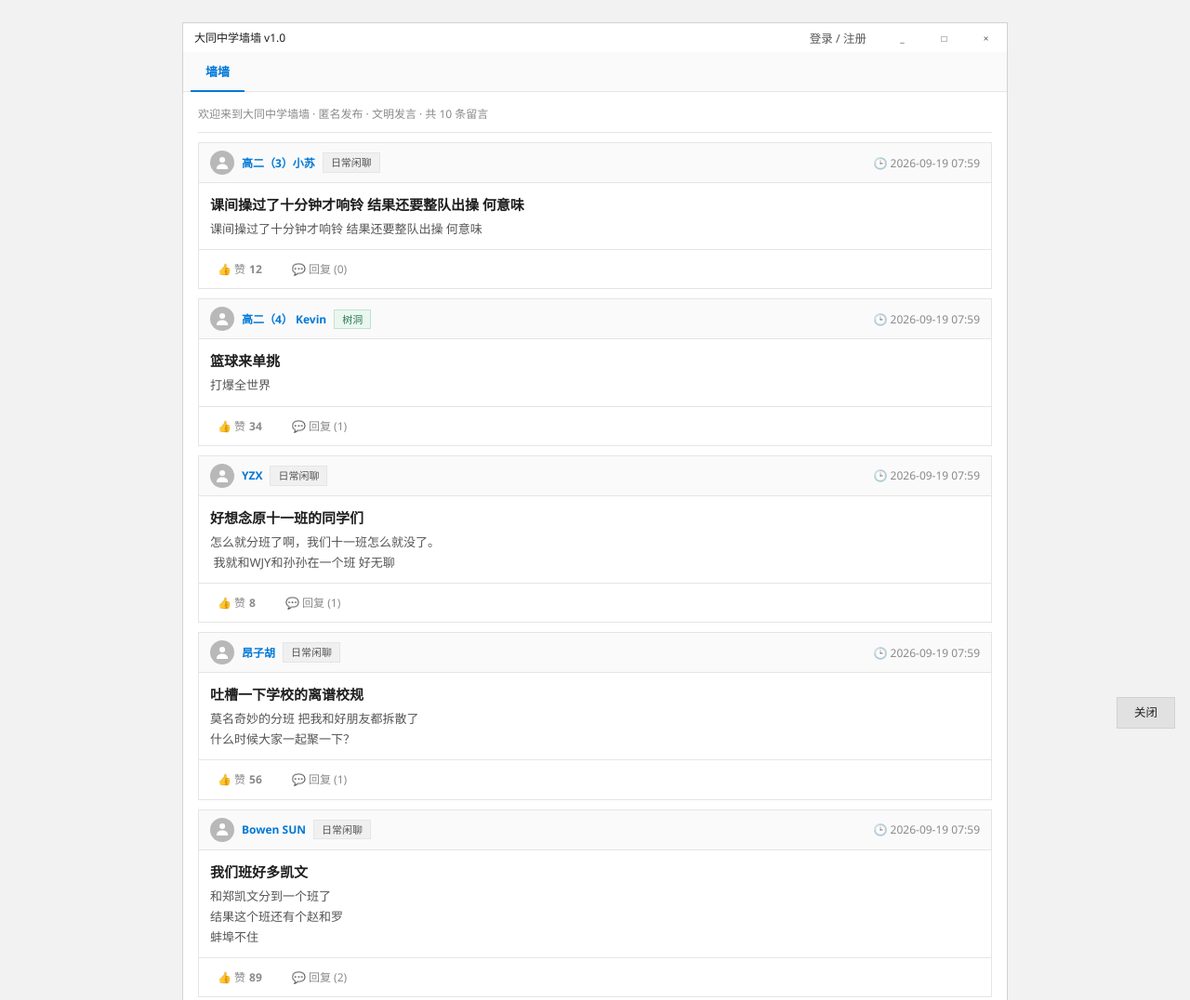
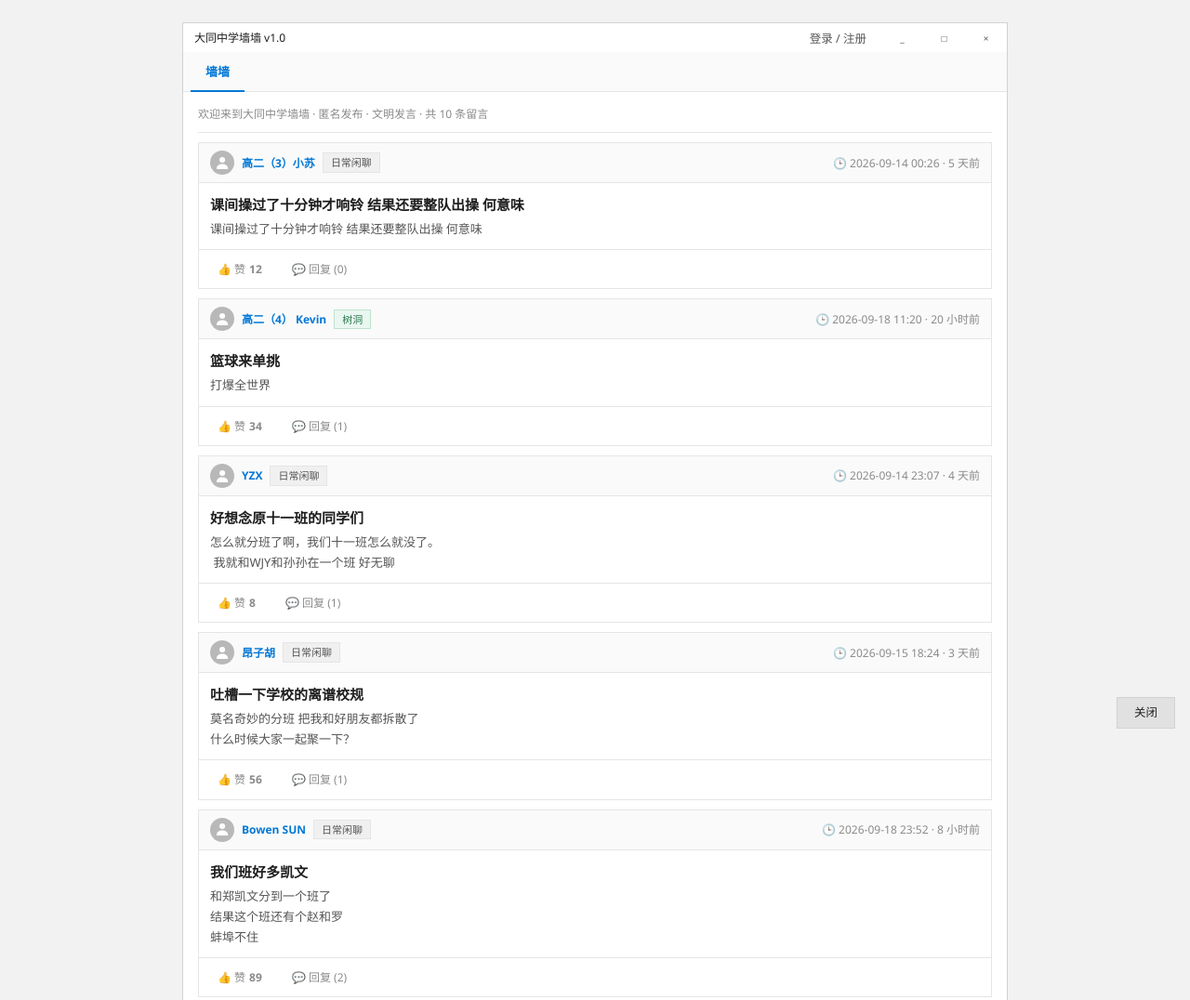
Before and after one commit to AllenHawk0707/arg2, a plain HTML site: page 校园闲聊墙.html in a window 1280 px wide. Shown: the top 1076 px of the page at 93% size. Drawn offline with Linux system fonts and the light colour scheme.

Commit message:
Assign each post a random timestamp from a few days ago

```diff
--- a/校园闲聊墙.html
+++ b/校园闲聊墙.html
@@ -703,12 +703,44 @@ function savePosts(posts){
     try { localStorage.setItem(STORE_KEY, JSON.stringify(posts)); } catch(e){}
 }
 
-var posts = loadPosts() || SEED_POSTS.map(function(p){ p.id = 'seed_'+Math.random().toString(36).slice(2); return p; });
+var posts = (function(){
+    var loaded = loadPosts();
+    if(loaded) {
+        loaded.forEach(function(p){ if(!p.createdAt) p.createdAt = randomPastTime(); });
+        return loaded;
+    }
+    return SEED_POSTS.map(function(p){
+        p.id = 'seed_'+Math.random().toString(36).slice(2);
+        p.createdAt = randomPastTime();
+        return p;
+    });
+})();
 
 function nowStr(){
     var d = new Date();
     function p(n){ return (n<10?'0':'')+n; }
     return d.getFullYear()+'-'+p(d.getMonth()+1)+'-'+p(d.getDate())+' '+p(d.getHours())+':'+p(d.getMinutes());
+}
+
+/* ── 生成「几天前」的随机时间戳（默认 1~5 天前，整点时刻）── */
+function randomPastTime(daysBack){
+    if(daysBack==null) daysBack = 5;
+    var d = new Date();
+    d.setDate(d.getDate() - (1 + Math.floor(Math.random()*daysBack)));
+    d.setHours(Math.floor(Math.random()*24), Math.floor(Math.random()*60), 0, 0);
+    return d.getTime();
+}
+function formatTime(ts){
+    var d = new Date(ts);
+    function p(n){ return (n<10?'0':'')+n; }
+    return d.getFullYear()+'-'+p(d.getMonth()+1)+'-'+p(d.getDate())+' '+p(d.getHours())+':'+p(d.getMinutes());
+}
+function relativeTime(ts){
+    var diff = Math.floor((Date.now()-ts)/60000);
+    if(diff<1) return '刚刚';
+    if(diff<60) return diff+' 分钟前';
+    if(diff<1440) return Math.floor(diff/60)+' 小时前';
+    return Math.floor(diff/1440)+' 天前';
 }
 
 var currentFilter = 'all';
@@ -735,7 +767,7 @@ function renderWall(){
                 avatarHtml(p.avatar)+
                 '<span class="post-name">'+escapeHtml(p.name)+'</span>'+
                 '<span class="'+tagCls+'">'+TAG_LABEL[p.tag]+'</span>'+
-                '<span style="margin-left:auto;">🕒 '+nowStr()+'</span>'+
+                '<span style="margin-left:auto;">🕒 '+formatTime(p.createdAt)+' · '+relativeTime(p.createdAt)+'</span>'+
             '</div>'+
             '<div class="post-title-bar">'+escapeHtml(p.title)+'</div>'+
             '<div class="post-content-body">'+escapeHtml(p.content)+'</div>'+
```
